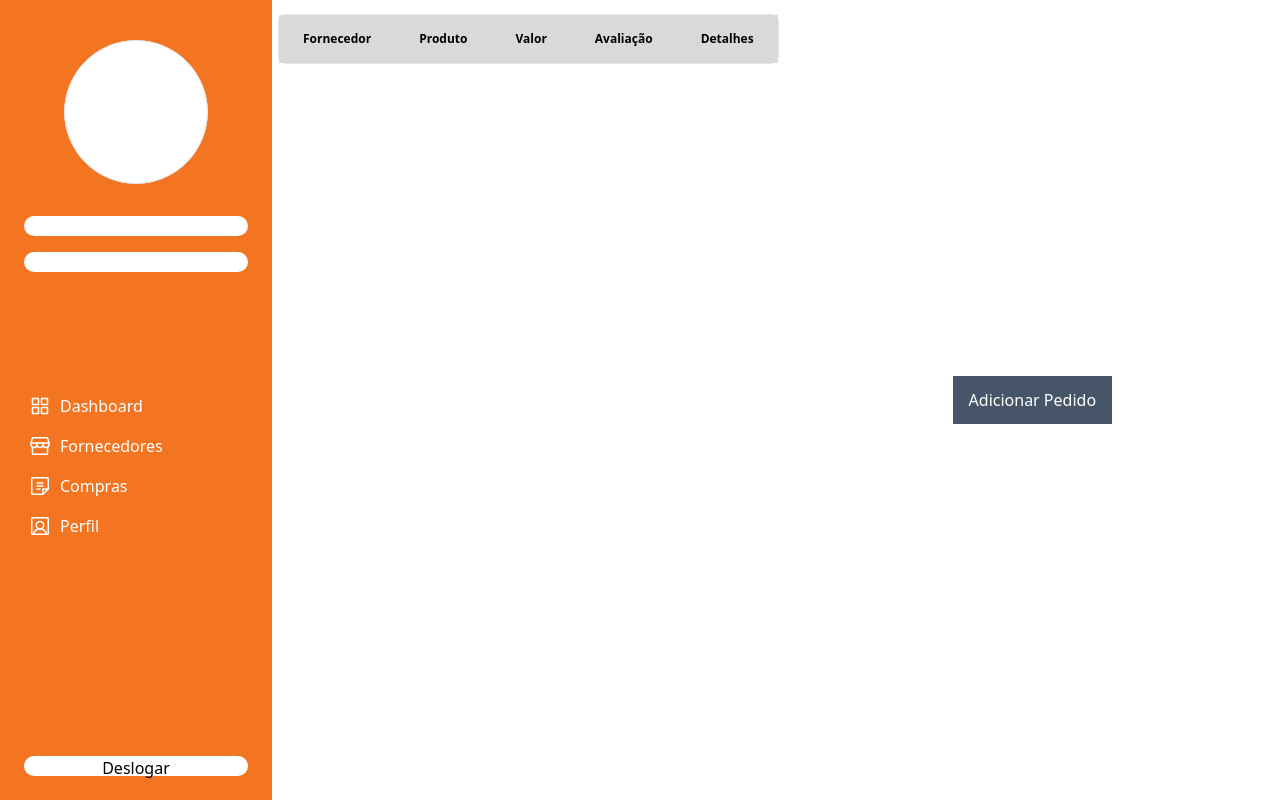
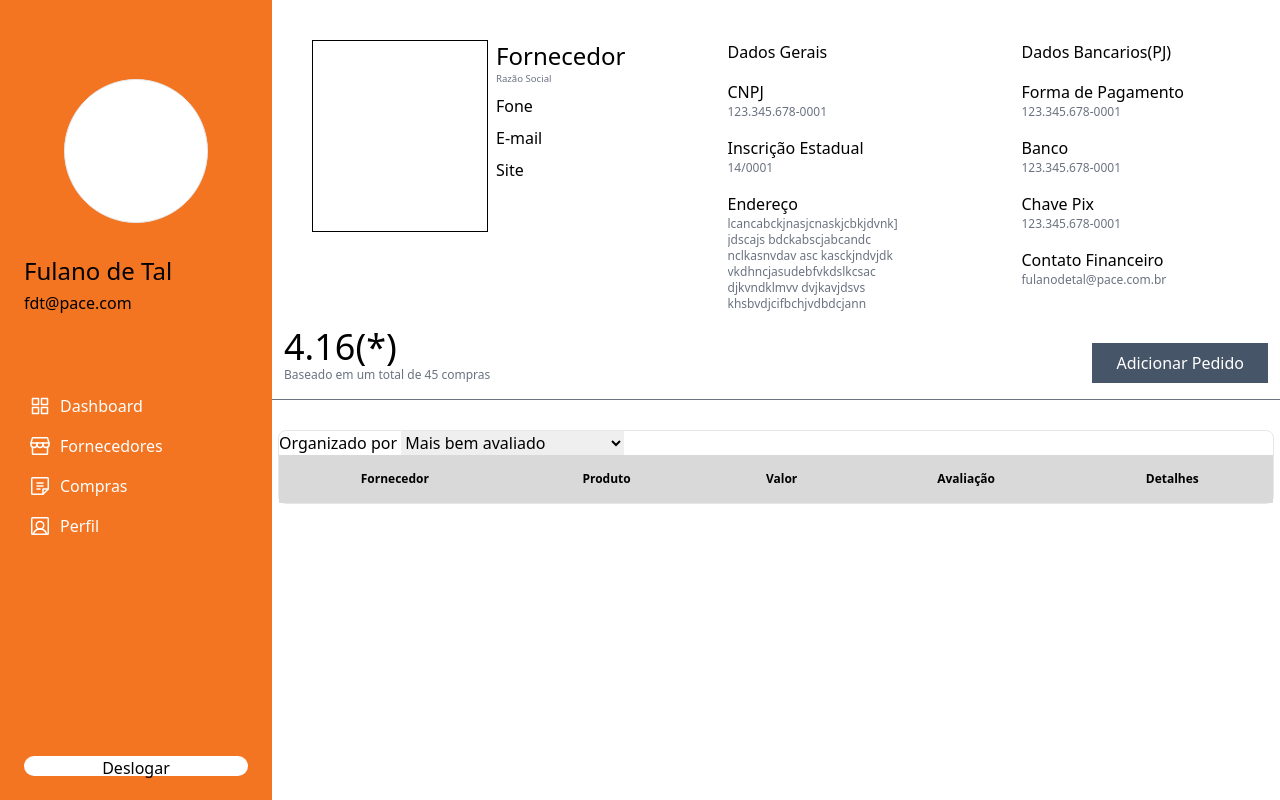
Before and after one commit to HugoSSantos/PACE, a React (Vite) app in the folder web/: page / in a window 1280 px wide. Built offline with nearby package versions, Linux system fonts and the light colour scheme.

Commit message:
update fornecedorPerfil

```diff
--- a/web/src/components/SideBar.tsx
+++ b/web/src/components/SideBar.tsx
@@ -1,21 +1,27 @@
 import { Note, SquaresFour, Storefront, UserSquare } from "phosphor-react";
 import { Navegator } from "./Navagator";
 
-export function SideBar(){
+interface sideBarProps{
+    name: string;
+    email: string;
+    image?: string;
+}
+
+export function SideBar({name, email, image}:sideBarProps) {
 
     return(
         <div className="flex flex-1 flex-col min-h-[100vh] bg-[#f37421]">
-            <div className="flex flex-col  h-[45%]  items-center">
+            <div className="flex flex-col  h-[45%]  items-center justify-center">
                 <div className="flex w-36 h-36 border mt-10 rounded-full bg-white">
-                    {/* Espaço para colocar a imagem que será recebida pelo login do google API */}
+                    {image}
                 </div>
-                <label htmlFor="" className="w-56 h-5 bg-white mt-8 rounded-xl">
-                    {/*Deverá Colocar o nome do usuário recebido pelo login do google */}
+                <h1 className="w-56 h-5 mt-8 text-2xl bold">
+                    {name}
+                </h1>
+                <label htmlFor="" className="w-56 h-5 mt-4">
+                    {email}
                 </label>
-                <label htmlFor="" className="w-56 h-5 bg-white mt-4 rounded-xl">
-                    {/*Deverá colocar o email do usuário recebido pelo login do google */}
-                </label>
-                </div>
+            </div>
                 <div className="flex flex-col h-[45%] items-center justify-start mt-4 p-3">
                     <a href="/" className="flex w-60 items-center  justify-center mt-4 group hover:bg-transparent cursor-pointer">
                         <SquaresFour size={24} className="text-white  group-hover:text-black"/>
--- a/web/src/pages/FornecedorPerfil.tsx
+++ b/web/src/pages/FornecedorPerfil.tsx
@@ -5,16 +5,95 @@ import { SideBar } from "../components/SideBar";
 export function FornecedorPerfil(){
     return(
         <div className='flex'>
-            <SideBar/>
-            <div className='flex flex-col'>
-                <div>
+            <SideBar name='Fulano de Tal' email='fdt@pace.com'/>
+            <div className='flex flex-2 flex-col w-full'>
+                <div className='flex h-[50%] flex-col mb-4 border-b border-gray-500'>
+                    <div className='h-[80%]'>
+                        <div className='flex justify-between p-10'>
+                            <div className='flex'>
+                                <div className='h-48 w-44 border border-black'></div>
+                                <div className='ml-2'>
+                                    <div>
+                                        <h1 className='text-2xl'>Fornecedor</h1>
+                                        <h3 className='text-gray-500 text-[0.6rem]'>Razão Social</h3>
+                                    </div>
+                                    <p className='py-2'>Fone</p>
+                                    <p>E-mail</p>
+                                    <p className='py-2'><a href="/   ">Site</a></p>
 
+                                </div>
+
+                            </div>
+                            <div>
+                                <h1>Dados Gerais</h1>
+                                <div className='mt-4'>
+                                    <h2>CNPJ</h2>
+                                    <p className='text-gray-500 text-xs'>123.345.678-0001</p>
+                                </div>
+                                <div className='mt-4'>
+                                    <h2>Inscrição Estadual</h2>
+                                    <p className='text-gray-500 text-xs'>14/0001</p>
+                                </div>
+                                <div className='mt-4'>
+                                    <h2>Endereço</h2>
+                                    <p className='text-gray-500 text-xs flex-wrap overflow-x-auto max-w-[12rem]'>
+                                        lcancabckjnasjcnaskjcbkjdvnk]
+                                        jdscajs    bdckabscjabcandc
+                                        nclkasnvdav
+                                        asc kasckjndvjdk vkdhncjasudebfvkdslkcsac djkvndklmvv
+                                        dvjkavjdsvs khsbvdjcifbchjvdbdcjann
+                                    </p>
+                                </div>
+                            </div>
+                            <div className='mr-14'>
+                                <h1>Dados Bancarios(PJ)</h1>
+                                <div className='mt-4'>
+                                    <h2>Forma de Pagamento</h2>
+                                    <p className='text-gray-500 text-xs'>123.345.678-0001</p>
+                                </div>
+                                <div className='mt-4'>
+                                    <h2>Banco</h2>
+                                    <p className='text-gray-500 text-xs'>123.345.678-0001</p>
+                                </div>
+                                <div className='mt-4'>
+                                    <h2>Chave Pix</h2>
+                                    <p className='text-gray-500 text-xs'>123.345.678-0001</p>
+                                </div>
+                                <div className='mt-4'>
+                                    <h2>Contato Financeiro</h2>
+                                    <p className='text-gray-500 text-xs'>fulanodetal@pace.com.br</p>
+                                </div>
+                            </div>
+                        </div>
+                        <div>
+
+                        </div>
+                    </div>
+
+                    <div className="flex flex-1 w-full justify-between items-end mb-4">
+                        <div className='ml-3'>
+                            <h2 className='bold text-4xl'>4.16(*)</h2>
+                            <p className='text-gray-500 text-xs'>Baseado em um total de 45 compras</p>
+                        </div>
+                        <div className='mr-3'>
+                            <Dialog.Trigger className='py-2 px-6 bg-slate-600 text-white'>
+                                Adicionar Pedido
+                            </Dialog.Trigger>
+                        </div>
+
+                    </div>
                 </div>
-                <div>
+                <div className='flex flex-1'>
                 <div className="flex flex-1 items-start justify-center object-fill mt-2 overflow-y-scroll scrollbar-thin scrollbar-thumb-transparent scrollbar-track-transparent">
                     <div className="flex flex-col w-full ">
                             <div className="flex p-1.5 w-full">
                                 <div className="border rounded-lg w-full">
+                                    <p>Organizado por <select name="" id="">
+                                        <option value="">Mais bem avaliado</option>
+                                        <option value="">Menos bem avaliado</option>
+                                        <option value="">Mais Compras realizadas</option>
+                                        <option value="">Menos Compras realizadas</option>
+                                    </select></p>
                                     <table className="min-w-full divide-y-8">
                                         <thead className="bg-[#D9D9D9]">
                                             <th scope="col" className="px-6 py-4 text-xs">Fornecedor</th>
@@ -48,11 +127,7 @@ export function FornecedorPerfil(){
                 </div>
                 </div>
             </div>
-            <div className="flex flex-2 w-full items-center justify-center">
-                <Dialog.Trigger className='flex items-center py-3 px-4 bg-slate-600 text-white'>
-                    Adicionar Pedido
-                </Dialog.Trigger>
-            </div>
+
         </div>
     )
 }
```
